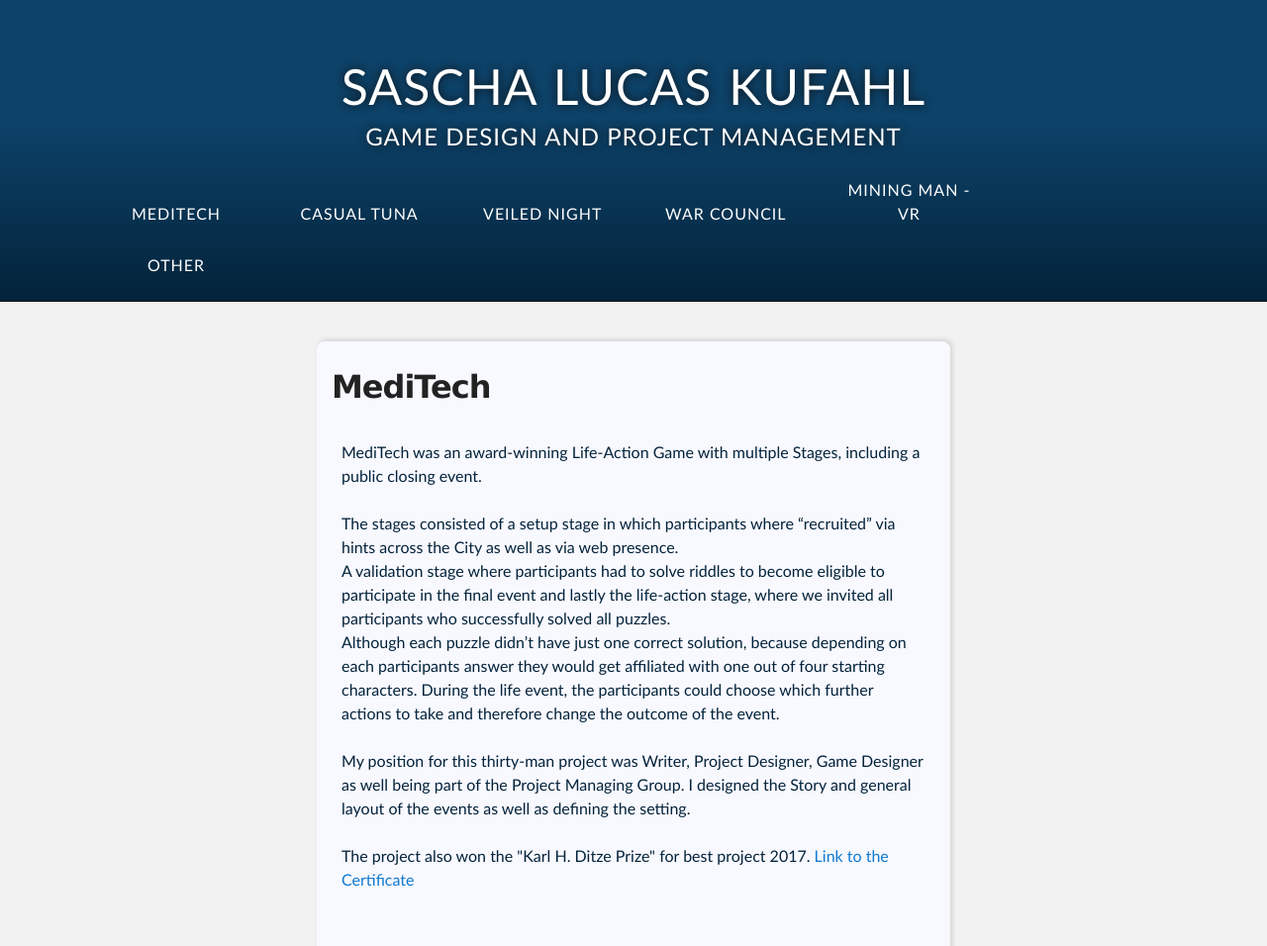
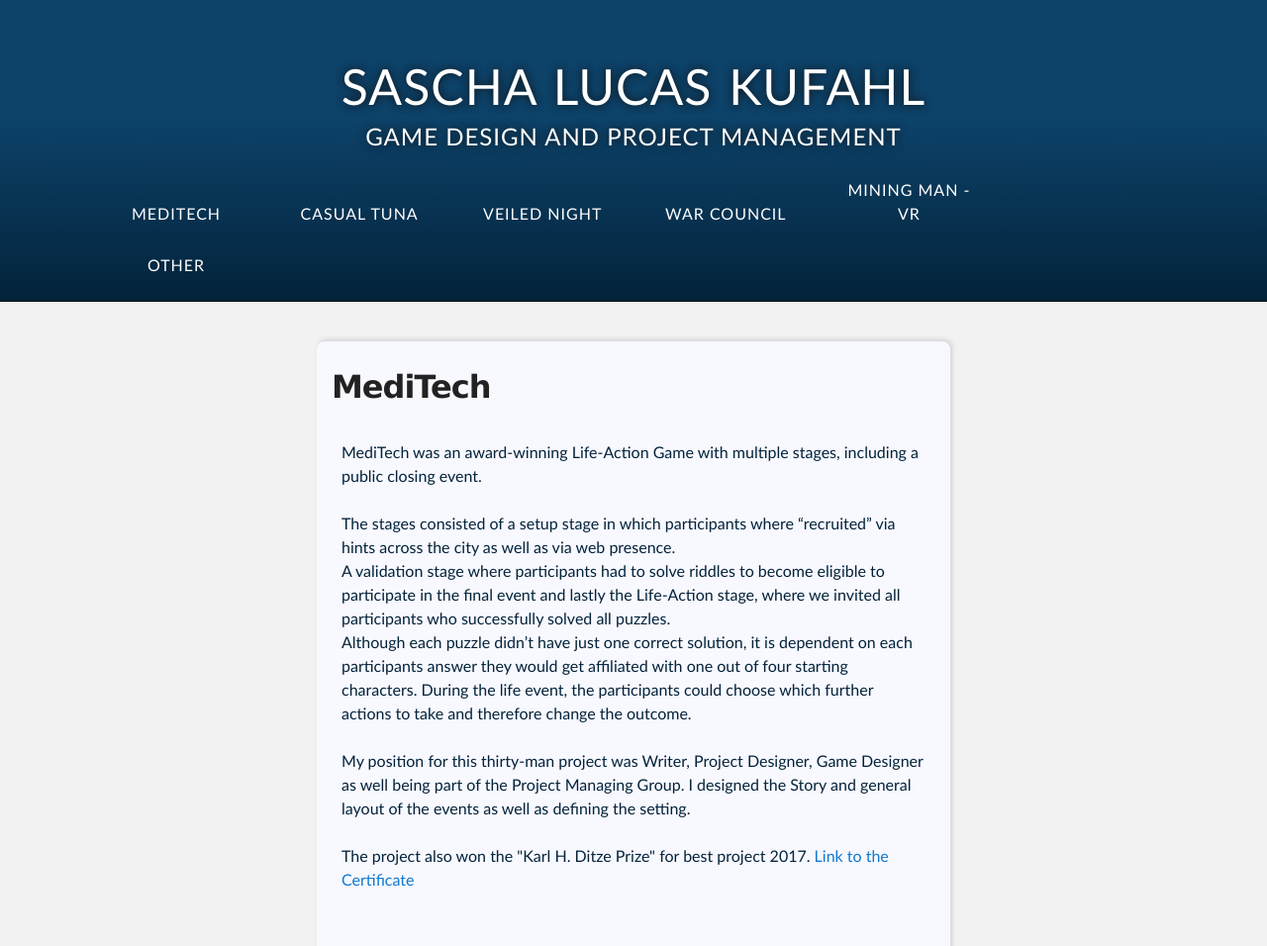
Before and after one commit to SaschaLK/SaschaLK.github.io, a Jekyll site: the page built from index.md, in a window 1280 px wide, cut to the strip 0-956 px from the top of the page. Shown: the whole strip at 99% size. Built offline with Jekyll 4.4.1, drawn with Linux system fonts in a browser that asks for light colours; our own code applies the rules of GitHub Pages for plain Markdown files; the repository's description, which GitHub fills in, is left out.

Commit message:
change text

```diff
--- a/index.md
+++ b/index.md
@@ -3,11 +3,11 @@
         <div id="projects_content">
             <h2>MediTech</h2>
             <p id="textContent">
-                MediTech was an award-winning Life-Action Game with multiple Stages, including a public closing event.<br><br>
-                The stages consisted of a setup stage in which participants where “recruited” via hints across the City as well as via web presence. <br>
-                A validation stage where participants had to solve riddles to become eligible to participate in the final event and lastly the life-action stage, where we invited all participants who successfully solved all puzzles.<br>
-                Although each puzzle didn’t have just one correct solution, because depending on each participants answer they would get affiliated with one out of four starting characters.
-                During the life event, the participants could choose which further actions to take and therefore change the outcome of the event.
+                MediTech was an award-winning Life-Action Game with multiple stages, including a public closing event.<br><br>
+                The stages consisted of a setup stage in which participants where “recruited” via hints across the city as well as via web presence. <br>
+                A validation stage where participants had to solve riddles to become eligible to participate in the final event and lastly the Life-Action stage, where we invited all participants who successfully solved all puzzles.<br>
+                Although each puzzle didn’t have just one correct solution, it is dependent on each participants answer they would get affiliated with one out of four starting characters.
+                During the life event, the participants could choose which further actions to take and therefore change the outcome.
                 <br><br>
                 My position for this thirty-man project was Writer, Project Designer, Game Designer as well being part of the Project Managing Group. I designed the Story and general layout of the events as well as defining the setting.
                 <br><br>
```
